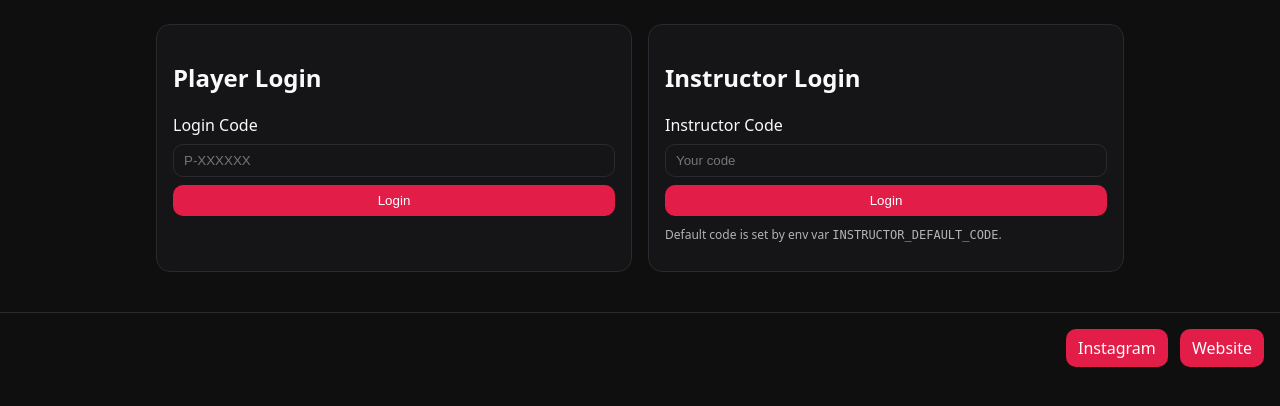
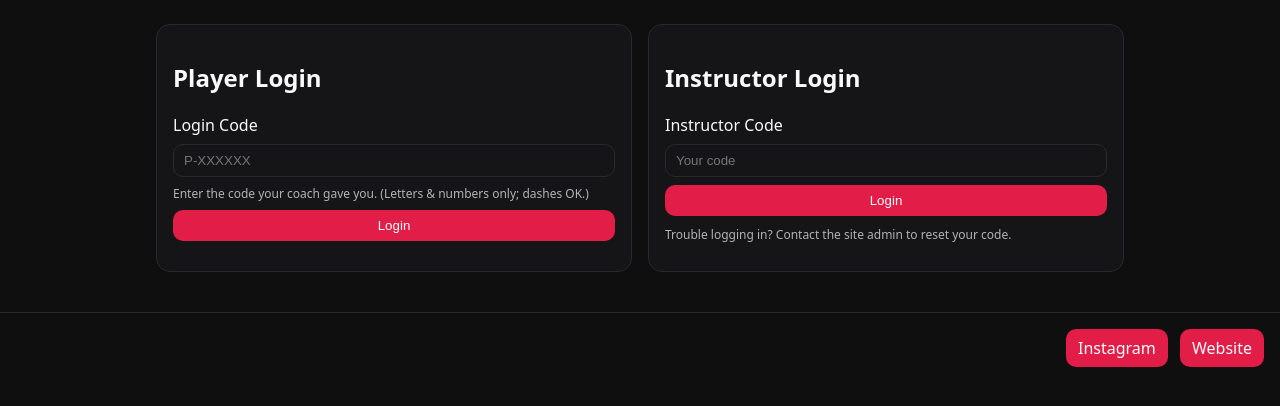
Before and after one commit to road2gameday-tech/Hit4Power-Player-Development-Tool-BEST, a FastAPI app: page / in a window 1280 px wide. Shown: the part 61-467 px from the top of the page. Run offline with FastAPI, Linux system fonts and the light colour scheme; data comes from the database, SQL or seed files in the repository.

Commit message:
Update index.html

```diff
--- a/app/templates/index.html
+++ b/app/templates/index.html
@@ -1,25 +1,84 @@
 {% extends "base.html" %}
-{% set title = "Login" %}
+{% set title = "Sign In" %}
 {% block content %}
   <div class="grid two">
+
+    <!-- Player Login -->
     <section class="card">
       <h2>Player Login</h2>
-      <form method="post" action="/login/player" class="form">
-        <label>Login Code</label>
-        <input name="code" required placeholder="P-XXXXXX" />
-        <button class="btn btn-red" type="submit">Login</button>
+
+      {% if error or player_error %}
+        <div class="error" role="alert">
+          {{ player_error or error }}
+        </div>
+      {% endif %}
+
+      <form class="form" method="post" action="/login/player" autocomplete="on">
+        {# Optional CSRF token if you provide it from the server #}
+        {% if csrf_token %}
+          <input type="hidden" name="csrf_token" value="{{ csrf_token }}">
+        {% endif %}
+
+        <label for="player-code">Login Code</label>
+        <input
+          id="player-code"
+          name="code"
+          type="password"
+          required
+          placeholder="P-XXXXXX"
+          inputmode="text"
+          autocomplete="one-time-code"
+          autocapitalize="off"
+          spellcheck="false"
+          maxlength="32"
+          pattern="[A-Za-z0-9\-]{4,32}"
+          aria-describedby="player-code-help"
+        />
+        <small id="player-code-help" class="muted small">
+          Enter the code your coach gave you. (Letters & numbers only; dashes OK.)
+        </small>
+
+        <button class="btn btn-red" type="submit" enterkeyhint="go">Login</button>
       </form>
-      {% if error %}<div class="error">{{ error }}</div>{% endif %}
     </section>
 
+    <!-- Instructor Login -->
     <section class="card">
       <h2>Instructor Login</h2>
-      <form method="post" action="/login/instructor" class="form">
-        <label>Instructor Code</label>
-        <input name="code" required placeholder="Your code" />
-        <button class="btn btn-red" type="submit">Login</button>
+
+      {% if instructor_error %}
+        <div class="error" role="alert">
+          {{ instructor_error }}
+        </div>
+      {% endif %}
+
+      <form class="form" method="post" action="/login/instructor" autocomplete="on">
+        {% if csrf_token %}
+          <input type="hidden" name="csrf_token" value="{{ csrf_token }}">
+        {% endif %}
+
+        <label for="instructor-code">Instructor Code</label>
+        <input
+          id="instructor-code"
+          name="code"
+          type="password"
+          required
+          placeholder="Your code"
+          inputmode="text"
+          autocomplete="one-time-code"
+          autocapitalize="off"
+          spellcheck="false"
+          maxlength="32"
+          pattern="[A-Za-z0-9\-]{4,32}"
+        />
+
+        <button class="btn btn-red" type="submit" enterkeyhint="go">Login</button>
       </form>
-      <p class="mt-1 small muted">Default code is set by env var <code>INSTRUCTOR_DEFAULT_CODE</code>.</p>
+
+      <p class="mt-1 small muted">
+        Trouble logging in? Contact the site admin to reset your code.
+      </p>
     </section>
+
   </div>
 {% endblock %}
```
